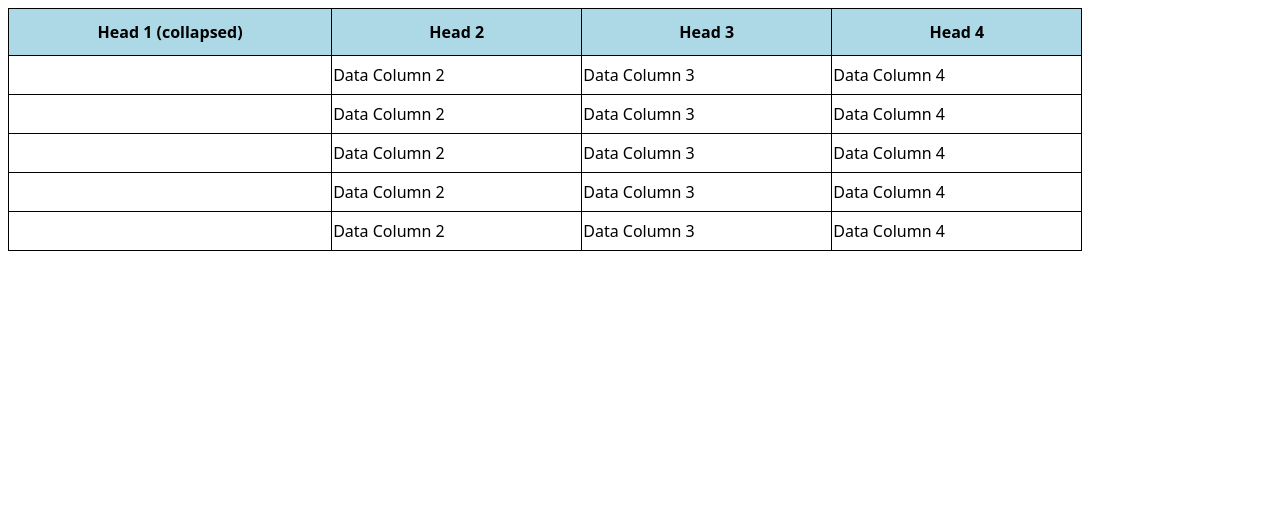
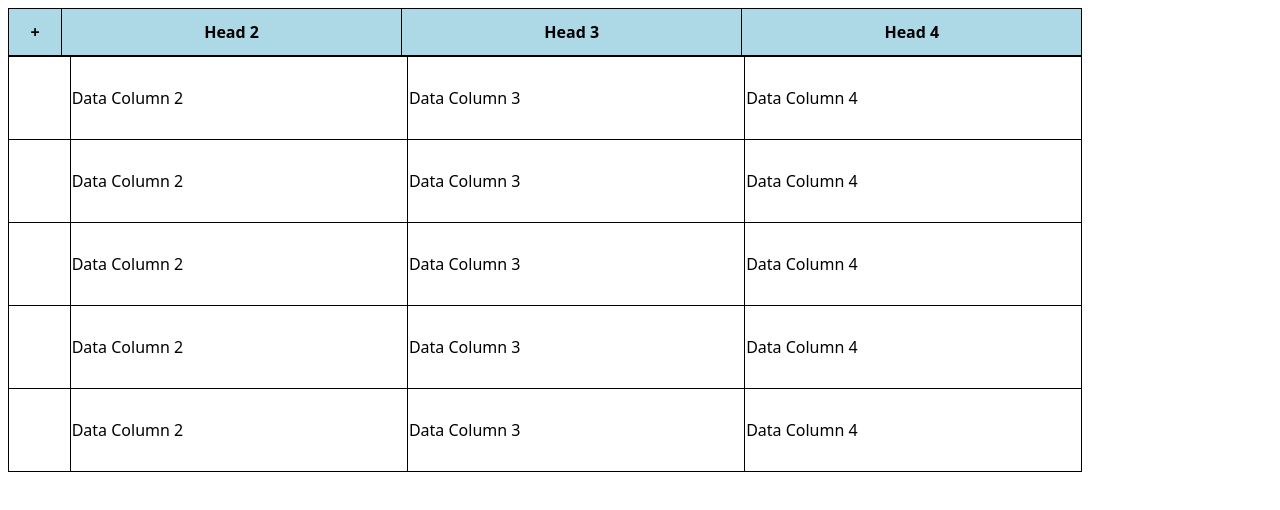
Before and after one commit to UllrichDevelopmentTeam/collapseableTable, a plain HTML site: page index.html in a window 1280 px wide. Both pictures are taken after a click on the element "Head 1". Drawn offline with Linux system fonts and the light colour scheme.

Commit message:
Trying to fix code

```diff
--- a/index.html
+++ b/index.html
@@ -17,6 +17,8 @@
                 <th class="column-4 234">Head 4</th>
             </tr>
         </thead>
+    </table>
+    <table>
         <tr>
             <td class="column-1">Data Column 1</td>
             <td class="column-2">Data Column 2</td>
--- a/main.js
+++ b/main.js
@@ -1,28 +1,80 @@
 const tableHead = document.querySelector('.tablepress thead tr');
 const tableData = document.querySelectorAll('td');
-
-console.log(Array.from(tableData));
+let thInfo = [];
 
 for (th of tableHead.children) {
     // get the first match of the string column-#
     let col = (th.classList.value).match(/(column\-[^\s]*)/g)[0];
-    // console.log(col);
+    let arrayInput = {
+        "column": col,
+        "innerHTML": th.innerHTML,
+        "width": th.style.cssText
+    }
+    // console.log(arrayInput);
+    // console.log(th.style);
+    thInfo.push(arrayInput)
+    // console.log(thInfo);
+
     th.addEventListener('click', function(e){
-        clickHeader(col);
-
-        if (e.target.innerHTML.search('(collapsed)') != -1) {
-            e.target.innerHTML =  e.target.innerHTML.replace('(collapsed)', '');
+        let originalInfo = thInfo.filter(function (data) {
+            return data.column === col
+        })
+        clickHeader(col, originalInfo[0]['width']);
+        if (e.target.innerHTML === '+') {
+            // console.log(originalInfo[0]['innerHTML'])
+            e.target.innerHTML = originalInfo[0]['innerHTML'];
+            e.target.style.cssText = originalInfo[0]['width'];
         } else {
-            e.target.innerHTML += ' (collapsed)'
+            e.target.innerHTML = '+';
+            // console.log(e.target.innerHTML)
+            e.target.style.cssText = 'width: 50px;';
         };
 });
 }
 
-function clickHeader(col){
+function clickHeader(col, width){
     for (td of tableData) {
-        // console.log(td.classList)
         if (td.classList.contains(col)) {
             td.classList.toggle('hide-column');
+
         }
     };
 }
+
+// this fixes the issue with not seeing the password input box:
+{/* <script>
+document.querySelector('.post-password-required').style.cssText += 'margin: 0px 20px; padding: 50px 0px 100px;';
+</script> */}
+
+
+
+// old version
+
+// const tableHead = document.querySelector('.tablepress thead tr');
+// const tableData = document.querySelectorAll('td');
+
+// console.log(Array.from(tableData));
+
+// for (th of tableHead.children) {
+//     // get the first match of the string column-#
+//     let col = (th.classList.value).match(/(column\-[^\s]*)/g)[0];
+//     // console.log(col);
+//     th.addEventListener('click', function(e){
+//         clickHeader(col);
+
+//         if (e.target.innerHTML.search('(collapsed)') != -1) {
+//             e.target.innerHTML =  e.target.innerHTML.replace('(collapsed)', '');
+//         } else {
+//             e.target.innerHTML += ' (collapsed)'
+//         };
+// });
+// }
+
+// function clickHeader(col){
+//     for (td of tableData) {
+//         // console.log(td.classList)
+//         if (td.classList.contains(col)) {
+//             td.classList.toggle('hide-column');
+//         }
+//     };
+// }
--- a/styles.css
+++ b/styles.css
@@ -1,9 +1,12 @@
 .hide-column{
     /* display: none; */
     visibility: hidden;
+    width: 50px;
 }
 
-
+.shrink-width{
+    width: 50px;
+}
 
 /* The lines below are for testing purposes */
 
```
